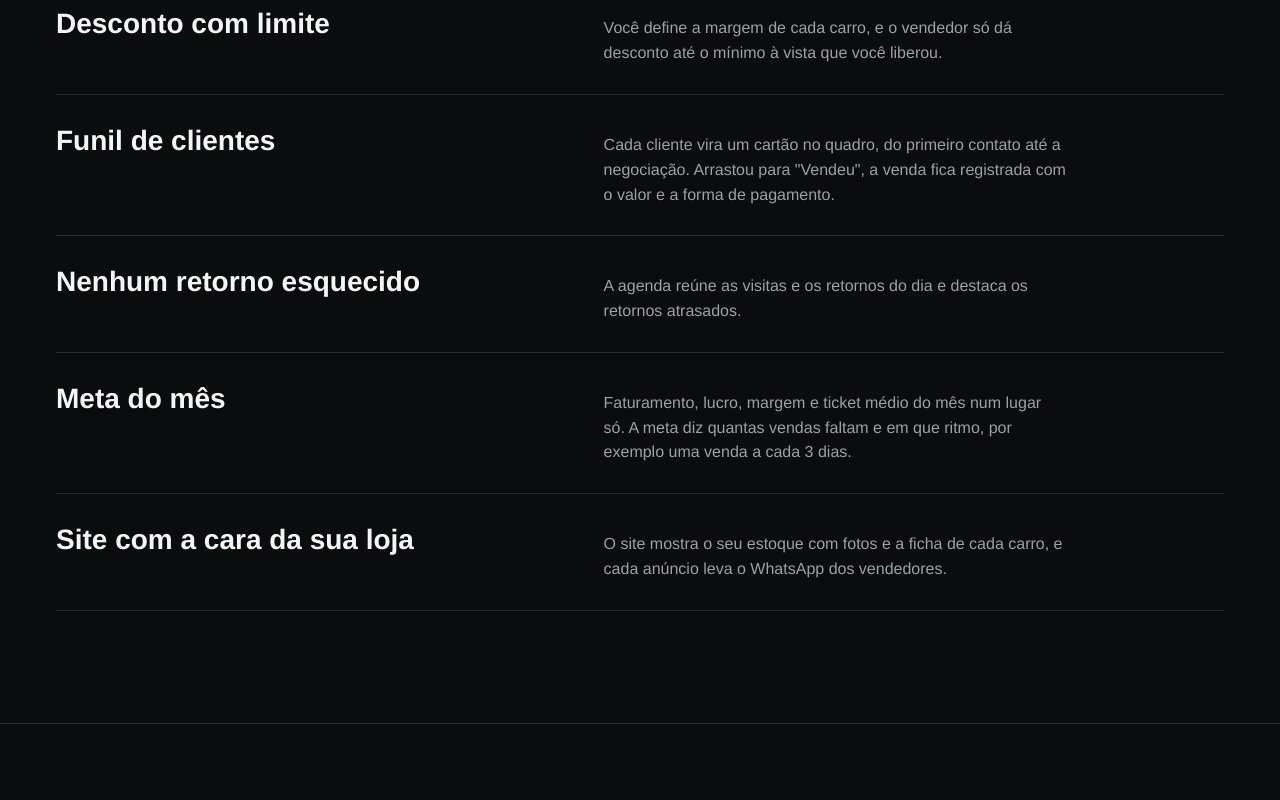
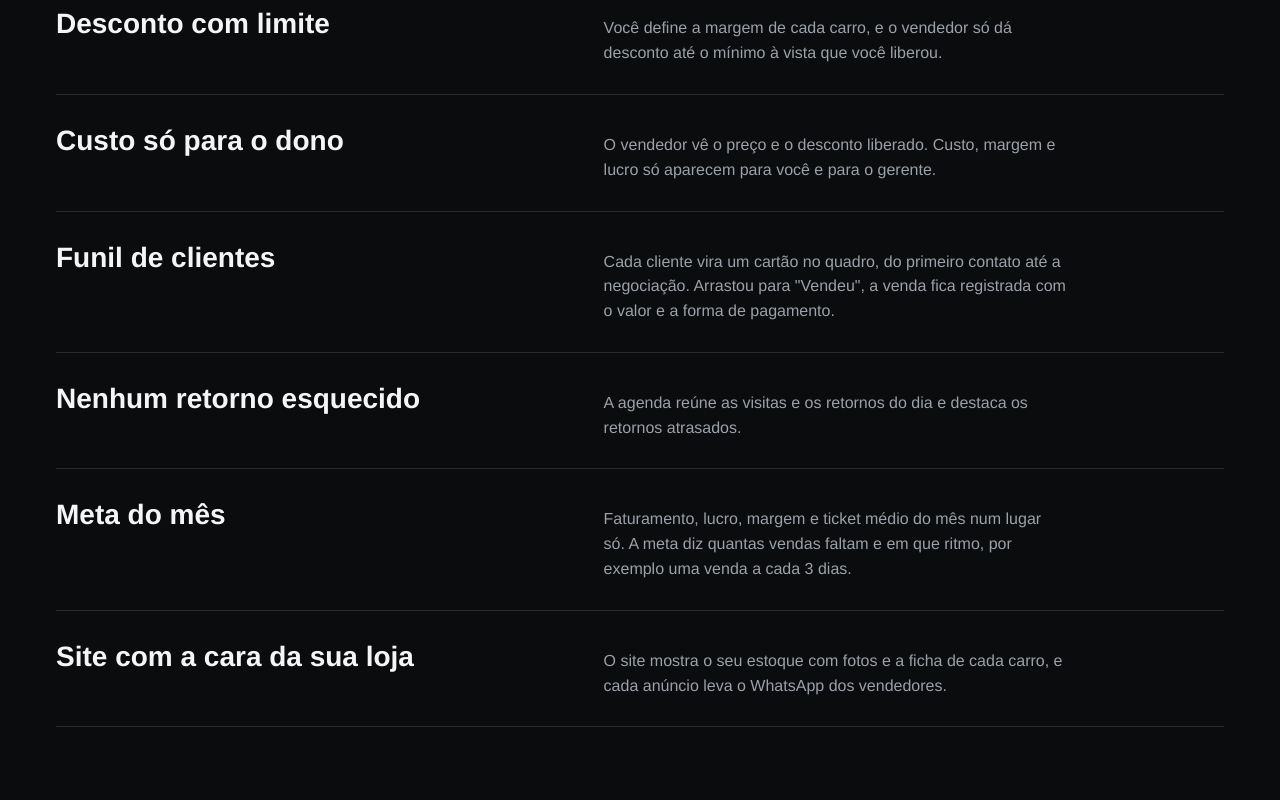
Before and after one commit to cauedev30/demo-autohub-LP, a Next.js app: page / in a window 1280 px wide. Shown: the part 1180-1980 px from the top of the page. Built offline with nearby package versions, Linux system fonts and the light colour scheme; no server answers.

Commit message:
"Custo só para o dono" sai de Em breve: o painel já esconde custo, margem e lucro do vendedor

```diff
--- a/src/content/site.ts
+++ b/src/content/site.ts
@@ -81,6 +81,11 @@ export const site: Site = {
       texto: 'Você define a margem de cada carro, e o vendedor só dá desconto até o mínimo à vista que você liberou.',
     },
     {
+      titulo: 'Custo só para o dono',
+      texto:
+        'O vendedor vê o preço e o desconto liberado. Custo, margem e lucro só aparecem para você e para o gerente.',
+    },
+    {
       titulo: 'Funil de clientes',
       texto:
         'Cada cliente vira um cartão no quadro, do primeiro contato até a negociação. Arrastou para "Vendeu", a venda fica registrada com o valor e a forma de pagamento.',
@@ -104,10 +109,6 @@ export const site: Site = {
     {
       titulo: 'Comissão por vendedor',
       texto: 'Cada venda registra quem vendeu, e no fim do mês a comissão já sai calculada.',
-    },
-    {
-      titulo: 'Custo só para o dono',
-      texto: 'O vendedor vê o preço e o desconto liberado. Custo e lucro ficam com você.',
     },
     {
       titulo: 'Cliente do site direto no funil',
```
Also changed, not shown: 1 other file (tests, documents, lock files or other folders).
